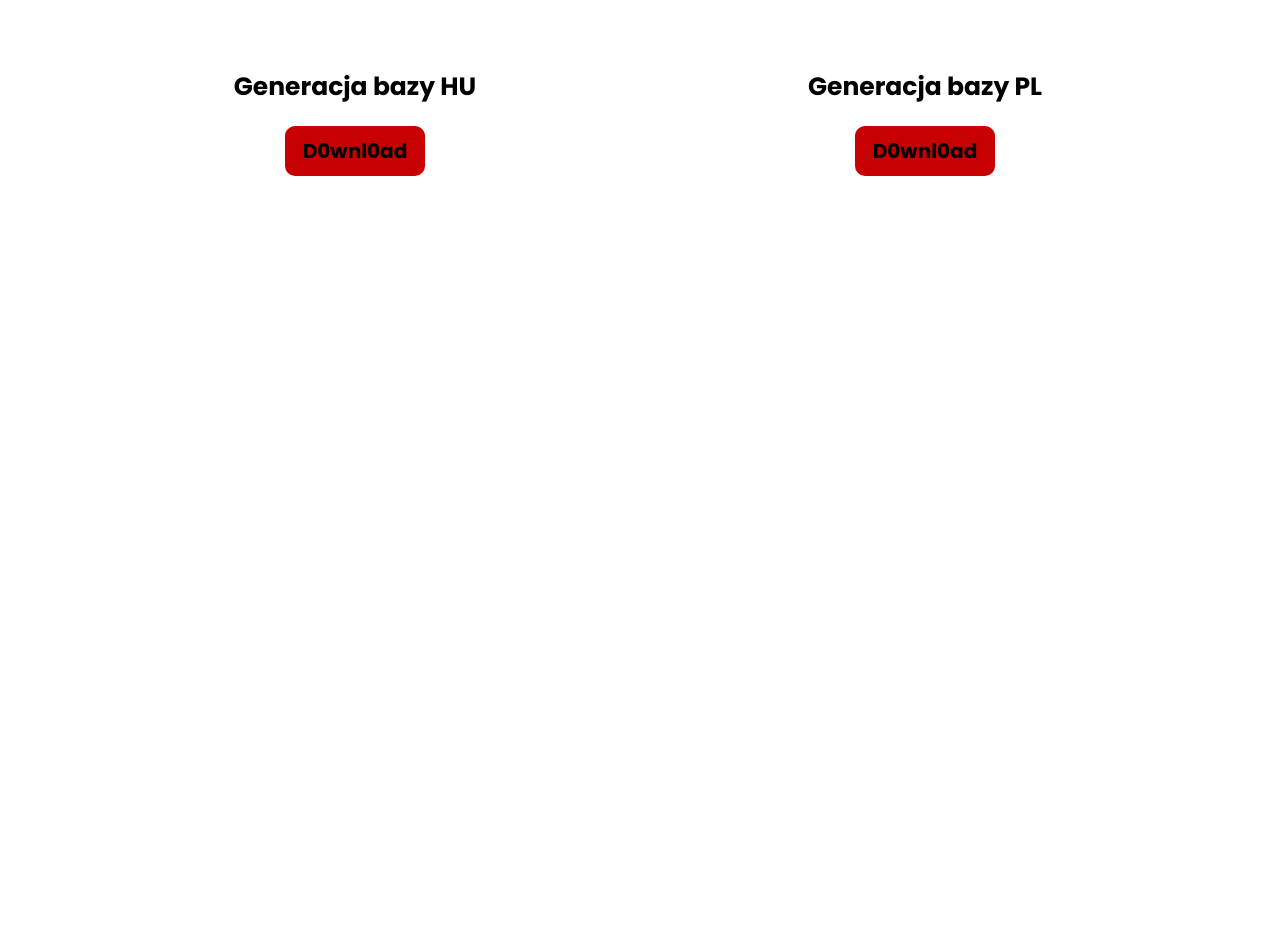
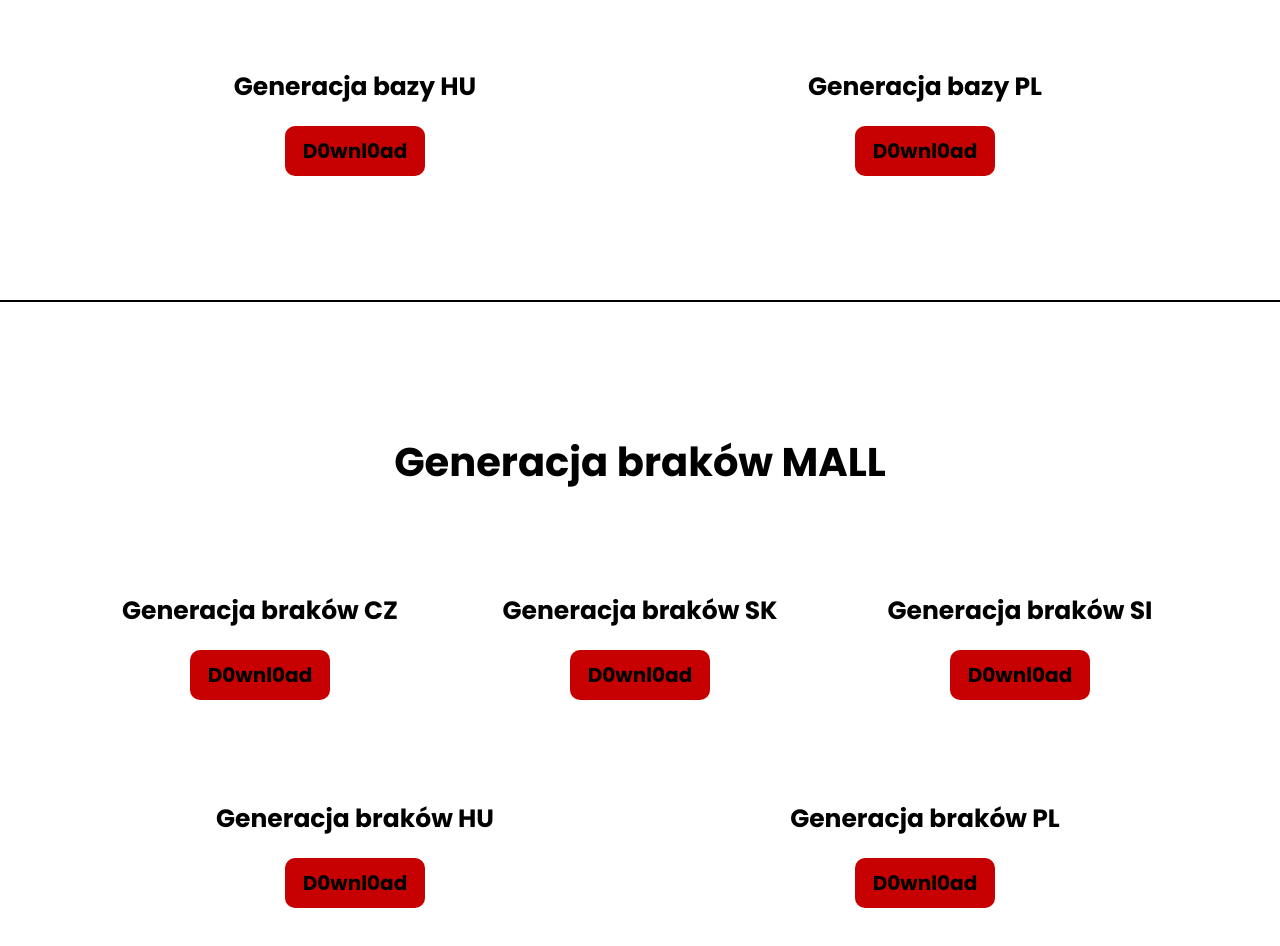
Before and after one commit to Vlad00-dev/shumee_integration, a plain HTML site: page src/index.html in a window 1280 px wide. Shown: the part 2410-3356 px from the top of the page. Before the commit the page ends 2710 px from the top, so only its background shows below. Drawn offline with Linux system fonts and the light colour scheme.

Commit message:
lack section added

```diff
--- a/src/index.html
+++ b/src/index.html
@@ -49,11 +49,11 @@
 
             <div class="feeds__wrapper">
                 <ul class="feeds__vida">
-                    <li class="feeds__vida-item"><a class="feeds__vida-link" href="http://transport.productsup.io/5d371734fbb1a91a8253/channel/188232/vidaXL_cz_dropshipping.csv" title="Click to download bitches">Feed vidaXL CZ</a></li>
-                    <li class="feeds__vida-item"><a class="feeds__vida-link" href="http://transport.productsup.io/6651a3e97d339f544a23/channel/188228/vidaXL_sk_dropshipping.csv" title="Click to download bitches">Feed vidaXL SK</a></li>
-                    <li class="feeds__vida-item"><a class="feeds__vida-link" href="http://transport.productsup.io/9116925bbb8c92887cae/channel/188087/vidaXL_si_dropshipping.csv" title="Click to download bitches">Feed vidaXL SI</a></li>
-                    <li class="feeds__vida-item"><a class="feeds__vida-link" href="http://transport.productsup.io/642816fd3f155760666d/channel/188224/vidaXL_hu_dropshipping.csv" title="Click to download bitches">Feed vidaXL HU</a></li>
-                    <li class="feeds__vida-item"><a class="feeds__vida-link" href="https://lovelymee.com/shumee/ceneo_convert/converted/vidaxl_ceneo.xml" title="Click to download bitches">Feed vidaXL PL</a></li>
+                    <li class="feeds__vida-item"><a class="feeds__vida-link" href="http://transport.productsup.io/5d371734fbb1a91a8253/channel/188232/vidaXL_cz_dropshipping.csv" download="" title="Click to download bitches">Feed vidaXL CZ</a></li>
+                    <li class="feeds__vida-item"><a class="feeds__vida-link" href="http://transport.productsup.io/6651a3e97d339f544a23/channel/188228/vidaXL_sk_dropshipping.csv" download="" title="Click to download bitches">Feed vidaXL SK</a></li>
+                    <li class="feeds__vida-item"><a class="feeds__vida-link" href="http://transport.productsup.io/9116925bbb8c92887cae/channel/188087/vidaXL_si_dropshipping.csv" download="" title="Click to download bitches">Feed vidaXL SI</a></li>
+                    <li class="feeds__vida-item"><a class="feeds__vida-link" href="http://transport.productsup.io/642816fd3f155760666d/channel/188224/vidaXL_hu_dropshipping.csv" download="" title="Click to download bitches">Feed vidaXL HU</a></li>
+                    <li class="feeds__vida-item"><a class="feeds__vida-link" href="https://lovelymee.com/shumee/ceneo_convert/converted/vidaxl_ceneo.xml" download="" title="Click to download bitches">Feed vidaXL PL</a></li>
                 </ul>
 
                 <ul class="feeds__kokiska">
@@ -117,6 +117,34 @@
         </div>
     </section>
 
+    <section class="lack">
+        <div class="container">
+            <div class="lack__title">Generacja braków MALL</div>
+
+            <div class="baza__wrapper">
+                <div class="baza__wrapper-item">
+                    <div class="baza__wrapper-item_link"><a href="#">Generacja braków CZ</a></div>
+                    <a href="#" class="button__link"><button>D0wnl0ad</button></a>
+                </div>
+                <div class="baza__wrapper-item">
+                    <div class="baza__wrapper-item_link"><a href="#">Generacja braków SK</a></div>
+                    <a href="#" class="button__link"><button>D0wnl0ad</button></a>
+                </div>
+                <div class="baza__wrapper-item">
+                    <div class="baza__wrapper-item_link"><a href="#">Generacja braków SI</a></div>
+                    <a href="#" class="button__link"><button>D0wnl0ad</button></a>
+                </div>
+                <div class="baza__wrapper-item">
+                    <div class="baza__wrapper-item_link"><a href="#">Generacja braków HU</a></div>
+                    <a href="#" class="button__link"><button>D0wnl0ad</button></a>
+                </div>
+                <div class="baza__wrapper-item">
+                    <div class="baza__wrapper-item_link"><a href="#">Generacja braków PL</a></div>
+                    <a href="#" class="button__link"><button>D0wnl0ad</button></a>
+                </div>
+            </div>
+        </div>
+    </section>
 
 </body>
 </html>
--- /dev/null
+++ b/src/sass/blocks/_lack.scss
@@ -0,0 +1,10 @@
+.lack {
+    min-height: 600px;
+    padding-top: 130px;
+    border-top: 2px solid #000000;
+    &__title {
+        font-size: 40px;
+        font-weight: 600;
+        text-align: center;
+    }
+}
--- a/src/sass/style.scss
+++ b/src/sass/style.scss
@@ -21,3 +21,4 @@
 @import 'blocks/promo';
 @import 'blocks/feeds';
 @import 'blocks/baza';
+@import 'blocks/lack';
```
Also changed, not shown: src/css/style.min.css, src/sass/style.css, 2 other files.
